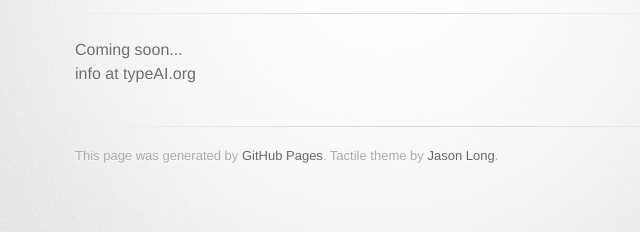
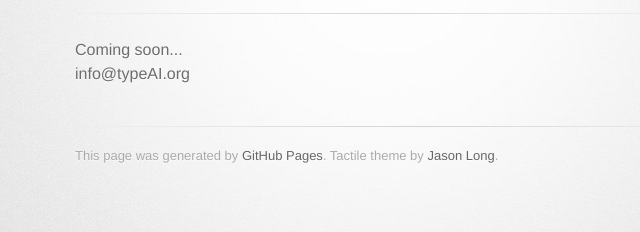
Before and after one commit to typeAI/typeAI.github.io, a plain HTML site: page index.html in a window 1280 px wide. Shown: the part 160-392 px from the top of the page, 255-895 px from the left. Drawn offline with Linux system fonts and the light colour scheme; a web font is replaced by a local one.

Commit message:
Update index.html

```diff
--- a/index.html
+++ b/index.html
@@ -28,7 +28,7 @@
         <section id="main_content">
           <h>Coming soon...</h>
 
-          <p> info at typeAI.org</p>
+          <p>info@typeAI.org</p>
         </section>
 
         <footer>
```
